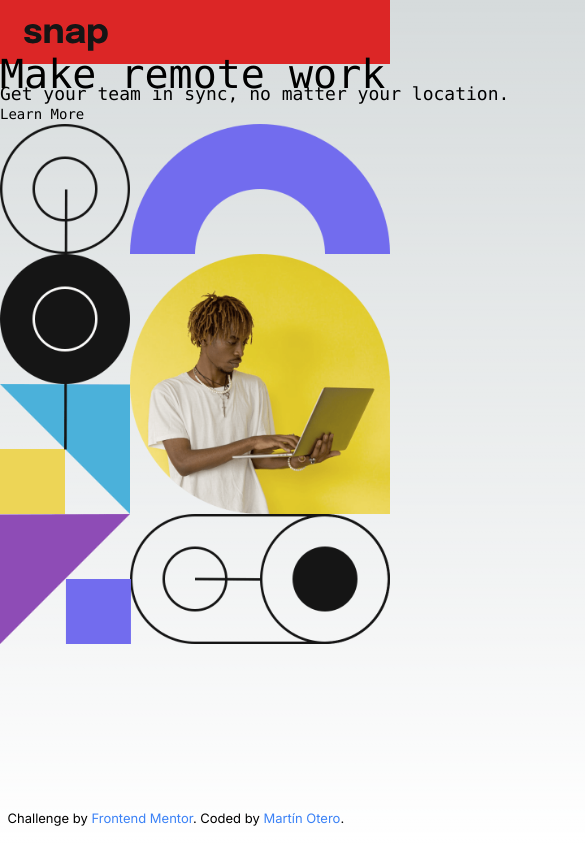
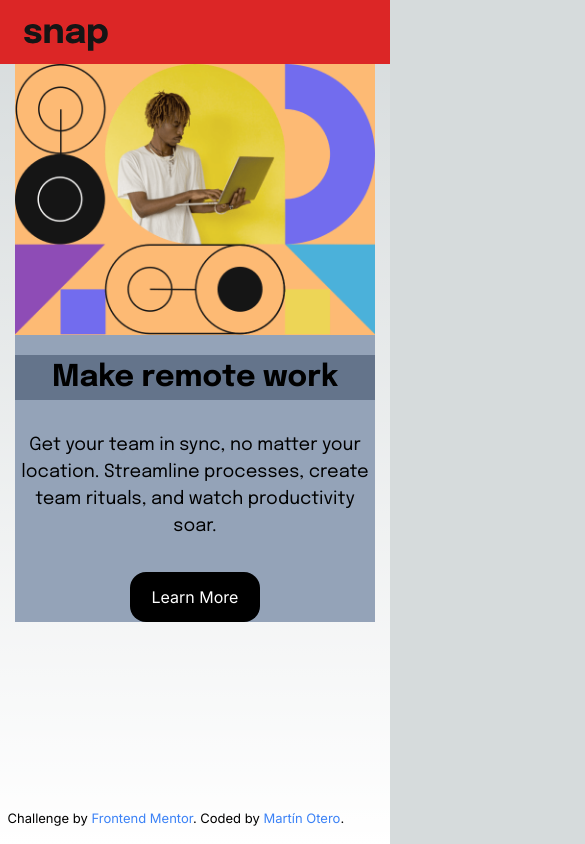
Before and after one commit to C0d3Drak3/intro-section, a Next.js app: page / in a window 390 px wide. Shown: the top 844 px of the page, 585 px wide, since content can reach past the window. Built offline with nearby package versions, Linux system fonts and the light colour scheme.

Commit message:
mobileFirst

```diff
--- a/src/app/globals.css
+++ b/src/app/globals.css
@@ -1,3 +1,4 @@
+@import url('https://fonts.googleapis.com/css2?family=Epilogue:ital,wght@0,100..900;1,100..900&display=swap');
 @tailwind base;
 @tailwind components;
 @tailwind utilities;
--- a/src/app/page.js
+++ b/src/app/page.js
@@ -1,20 +1,36 @@
 import Image from "next/image";
 import Navbar from "./components/navbar";
 import heroD from "../../images/image-hero-desktop.png";
+import heroM from "../../images/image-hero-mobile.png";
 
 export default function Home() {
   return (
     <main className="flex min-h-screen flex-col items-center justify-between">
       <Navbar />
-      <div className="w-full items-center justify-between font-mono text-sm lg:flex">
-        <div className="grid-cols-1 ">
-          <div className="block w-[780px]">
-            <h1 className="text-[40px] ">Make remote work</h1>
-            <p className="text-[18px] ">
-              Get your team in sync, no matter your location.
+      <div className="flex w-full items-center justify-center ">
+        <div className="grid sm:grid-flow-col sm:items-center justify-center sm:p-6 sm:mt-[20px] ">
+          <div className=" bg-orange-300 block sm:hidden ">
+            <Image
+              src={heroM}
+              alt="heroM"
+              width={360}
+              height={300}
+              className=" "
+            />
+          </div>
+          <div className=" flex flex-col sm:block w-[360px] sm:w-[500px] sm:h-[650px] bg-slate-400 sm:text-balance   ">
+            <h1 className=" text-[30px] sm:text-[60px] font-bold mt-5 sm:mt-28 bg-slate-500  font-Epilogue text-center sm:text-left ">
+              Make remote work
+            </h1>
+            <p className="text-[18px] mt-8 font-Epilogue text-center sm:text-left  ">
+              Get your team in sync, no matter your location. Streamline
+              processes, create team rituals, and watch productivity soar.
             </p>
-            <button>Learn More</button>
+            <button className=" mt-8 rounded-2xl w-[130px] h-[50px] text-white bg-black place-self-center ">
+              Learn More
+            </button>
           </div>
+          <div className="w-[500px] ml-10 bg-orange-300 hidden sm:block ">
             <Image
               src={heroD}
               alt="heroD"
@@ -22,6 +38,7 @@ export default function Home() {
               height={980}
               className=" "
             />
+          </div>
         </div>
       </div>
 
--- a/tailwind.config.js
+++ b/tailwind.config.js
@@ -12,6 +12,9 @@ module.exports = {
         "gradient-conic":
           "conic-gradient(from 180deg at 50% 50%, var(--tw-gradient-stops))",
       },
+      fontFamily: {
+        Epilogue: ["Epilogue", "serif"],
+      },
     },
   },
   plugins: [],
```
Lines whose indentation alone changed are shown as unchanged.
